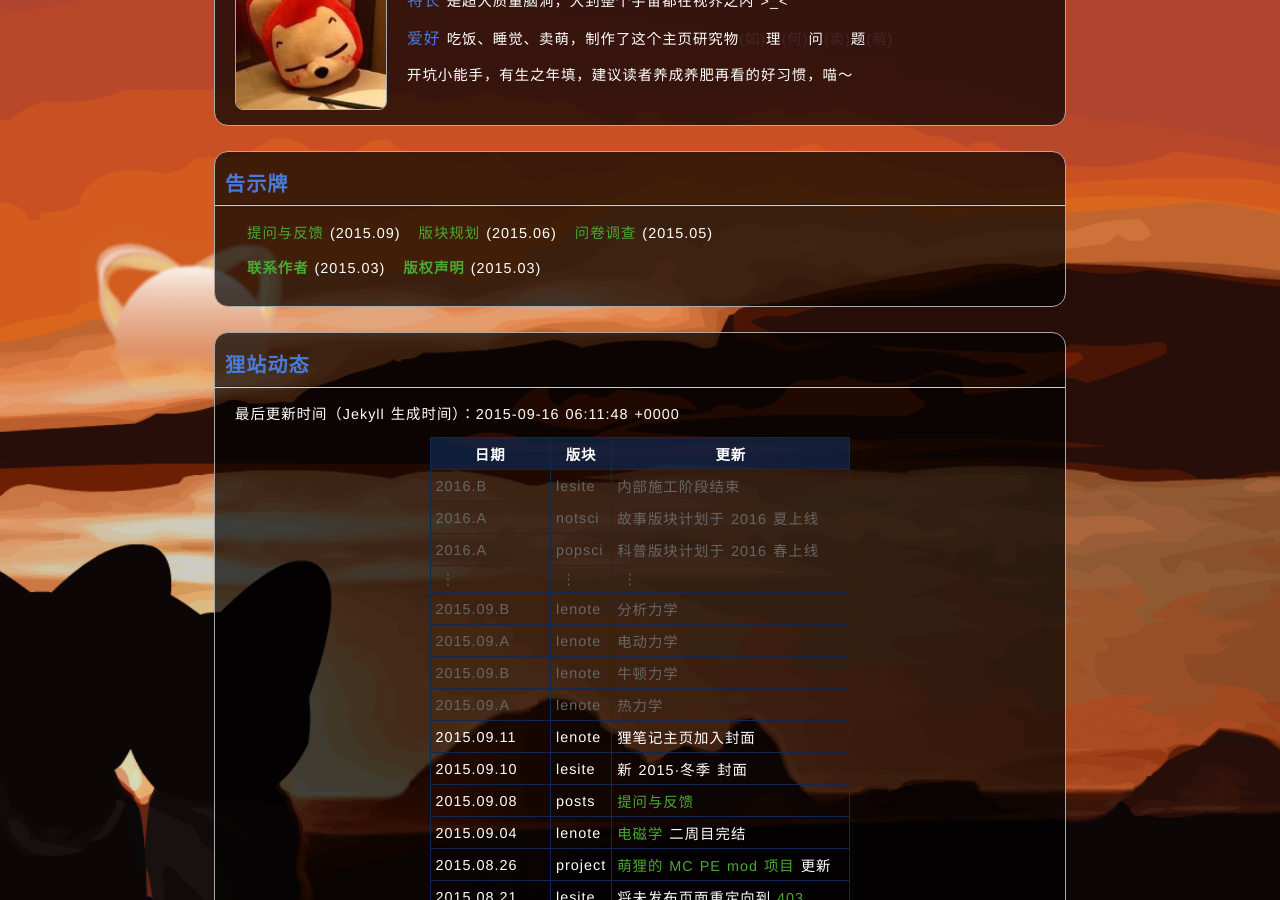
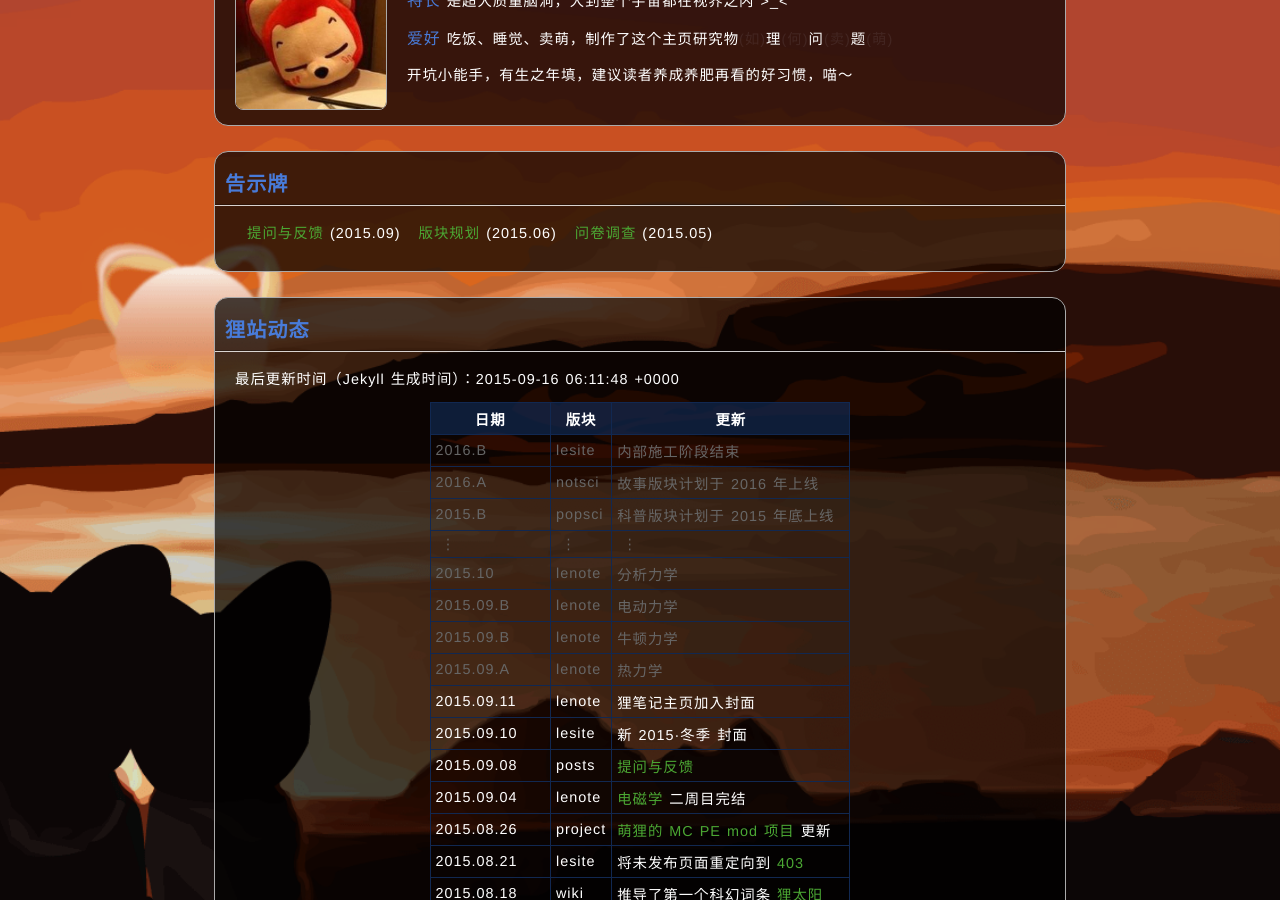
Before and after one commit to LePtC/LePtC.github.io, a Jekyll site: the page built from index.html, in a window 1280 px wide and 900 px high, scrolled down 1076 px. Built offline with Jekyll 4.4.1, drawn with Linux system fonts in a browser that asks for light colours; Markdown is read by kramdown in place of the engine named in the settings; formulas are drawn with MathJax 3; comment, search, counter and statistics services are not loaded.

Commit message:
update index

```diff
--- a/author.html
+++ b/author.html
@@ -18,8 +18,8 @@ title: 联系作者
 
 <div class="content">
   <p><a title="果壳主页" href="http://www.guokr.com/i/1585771774/"><img src="/img/guokr.ico"> 果壳主页</a>：作品的发源地及搬运地</p>
-  <p><a title="知乎主页" href="http://www.zhihu.com/people/leptc"><img src="/img/zhihu.ico"> 知乎主页</a>：就看看，很少说话</p>
-  <p><a title="哔哩哔哩" href="http://space.bilibili.com/2654670"><img src="/img/bili.ico"> 哔哩哔哩</a>：就看看，从未投稿…</p>
+  <p><a title="知乎主页" href="http://www.zhihu.com/people/leptc"><img src="/img/zhihu.ico"> 知乎主页</a>：我就看看，很少说话</p>
+  <p><a title="哔哩哔哩" href="http://space.bilibili.com/2654670"><img src="/img/bili.ico"> 哔哩哔哩</a>：我就看看，从未投稿…</p>
   <p><a title="新浪微博" href="http://weibo.com/u/1045122993"><img src="/img/weibo.ico"> 新浪微博</a>：只看提到我的，绝不说话</p>
   <p><a title="译言" href="http://user.yeeyan.org/u/485697"><img src="/img/yeeyan.ico"> 译言主页</a>：专程去看<a href="http://user.yeeyan.org/u/235419">猪的米</a>的</p>
   <p><a title="physics StackExchange" href="http://physics.stackexchange.com/users/41092/leptc"><img src="/img/pse.ico"> Physics StackExchange</a>：问专业的问题</p>
--- a/index.html
+++ b/index.html
@@ -60,10 +60,10 @@ title: LePtC
   <li><a href="posts/plan.html">版块规划</a> (2015.06)</li>
   <!-- <li><a href="posts/website.html">网站使用说明</a>(2015.03)</li> -->
   <li><a href="posts/questionnaire.html">问卷调查</a> (2015.05)</li>
-  </ul><ul>
+  </ul><!-- <ul>
   <li><b><a href="/author.html">联系作者</a></b> (2015.03)</li>
   <li><b><a href="/copyright.html">版权声明</a></b> (2015.03)</li>
-  </ul>
+  </ul> -->
 </div>
 </div>
 </div>
@@ -104,12 +104,12 @@ title: LePtC
 <tr style="color:#666">
   <td>2016.A</td>
   <td>notsci</td>
-  <td>故事版块计划于 2016 夏上线</td>
+  <td>故事版块计划于 2016 年上线</td>
 </tr>
 <tr style="color:#666">
-  <td>2016.A</td>
+  <td>2015.B</td>
   <td>popsci</td>
-  <td>科普版块计划于 2016 春上线</td>
+  <td>科普版块计划于 2015 年底上线</td>
 </tr>
 
 <tr style="color:#666">
@@ -123,12 +123,12 @@ title: LePtC
 原子,光学,统计力学 -->
 
 <tr style="color:#666">
-  <td>2015.09.B</td>
+  <td>2015.10</td>
   <td>lenote</td>
   <td>分析力学</td>
 </tr>
 <tr style="color:#666">
-  <td>2015.09.A</td>
+  <td>2015.09.B</td>
   <td>lenote</td>
   <td>电动力学</td>
 </tr>
```
Also changed, not shown: other parts of index.html (+1 -1 lines).
